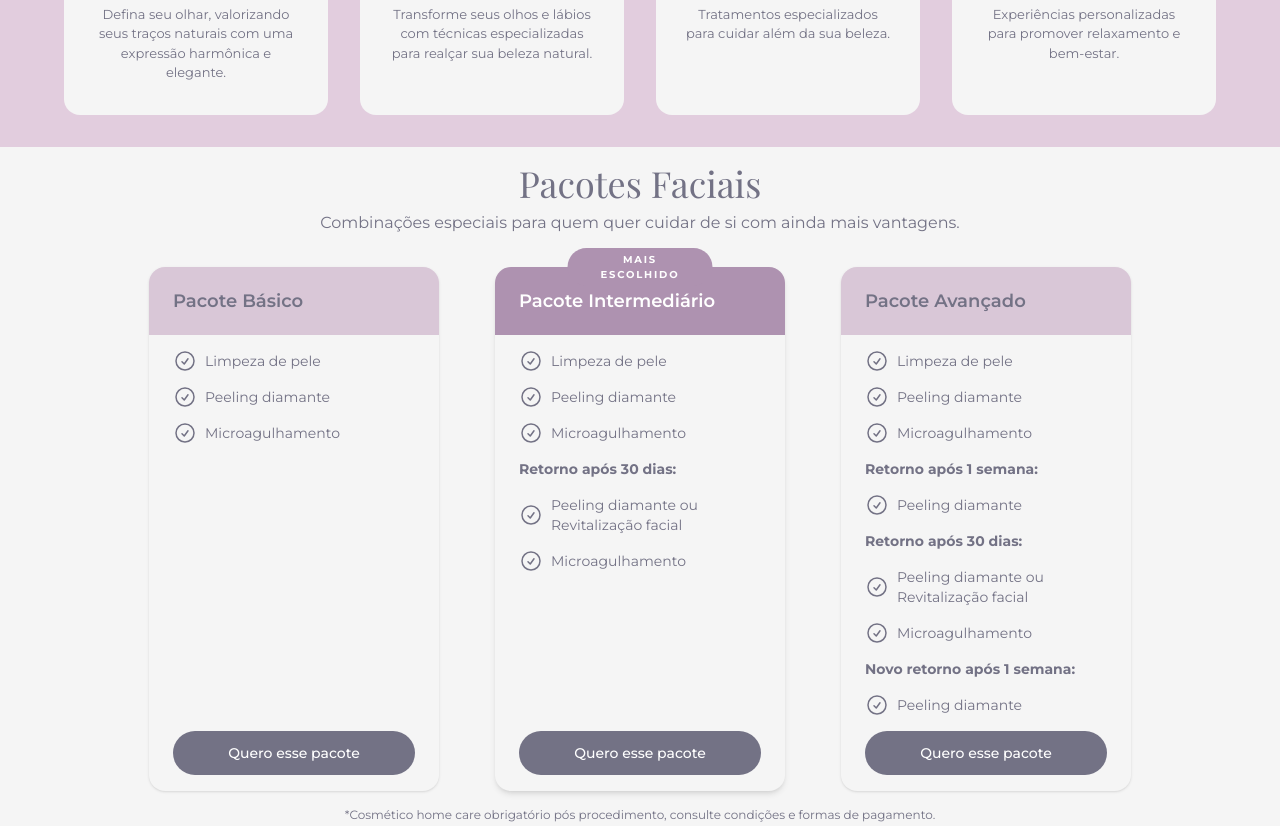
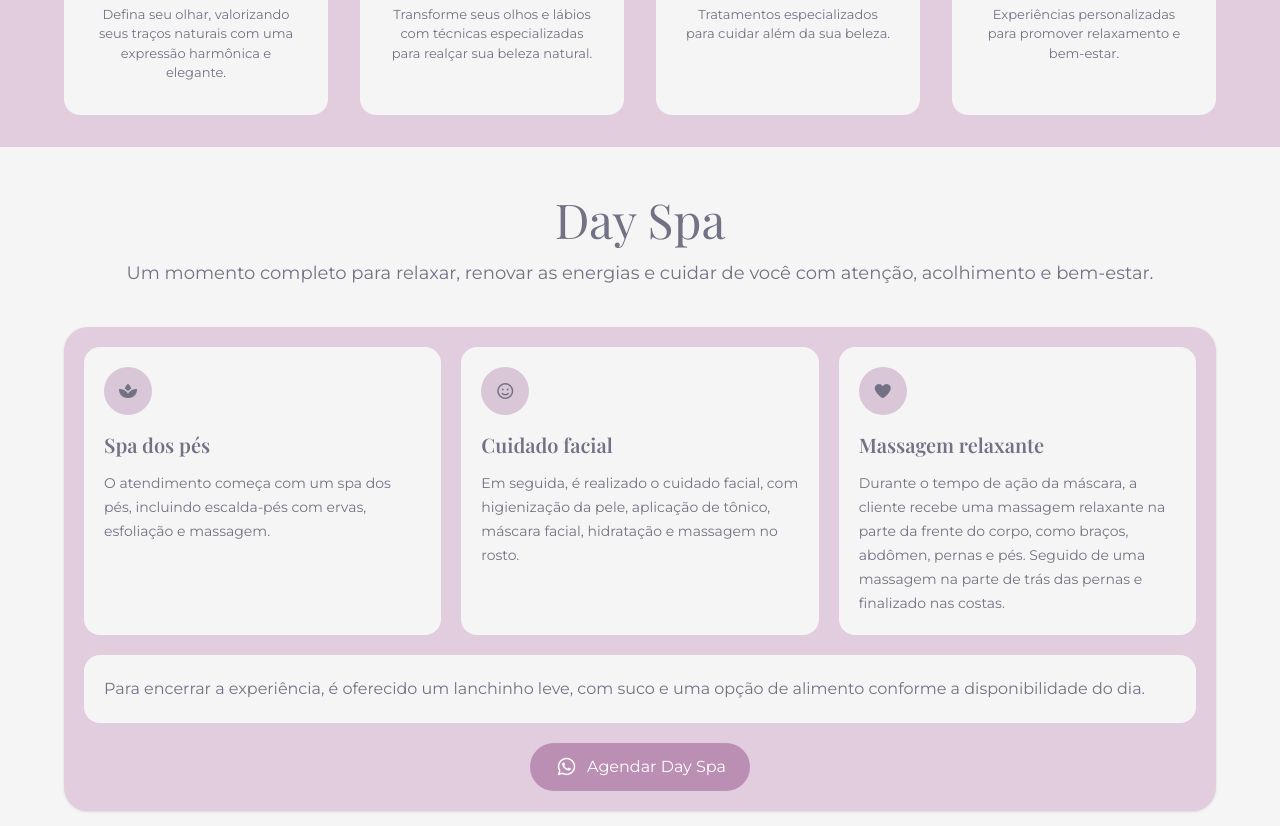
Before and after one commit to NicholasRieger/Studio-JX, a website: page index.html in a window 1280 px wide. Shown: the part 1310-2136 px from the top of the page. Drawn offline with nearby package versions, Linux system fonts and the light colour scheme.

Commit message:
feat: adiciona Day Spa e ajusta cores das seções

```diff
--- a/index.html
+++ b/index.html
@@ -10,12 +10,15 @@
       content="Studio JX: cuidado, beleza e atendimento personalizado em um espaço acolhedor. Agende sua avaliação pelo WhatsApp."
     />
 
-    <meta name="robots" content="index, follow">
+    <meta name="robots" content="index, follow" />
 
     <link rel="canonical" href="https://www.studiojx.com.br/" />
 
-    <meta name="theme-color" content="#e2cdde">
-    <meta name="google-site-verification" content="OET5x-NGxQRmbuUl6MA874OOel4U7Tz8Z_vPG9IkmbQ" />
+    <meta name="theme-color" content="#e2cdde" />
+    <meta
+      name="google-site-verification"
+      content="OET5x-NGxQRmbuUl6MA874OOel4U7Tz8Z_vPG9IkmbQ"
+    />
 
     <meta property="og:type" content="website" />
     <meta property="og:title" content="Studio JX" />
@@ -84,6 +87,7 @@
             <li>
               <a href="#Procedimentos" class="menu-link">Procedimentos</a>
             </li>
+            <li><a href="#DaySpa" class="menu-link">Day Spa</a></li>
             <li><a href="#Pacotes" class="menu-link">Pacotes</a></li>
             <li><a href="#Sobre" class="menu-link">Sobre</a></li>
             <li><a href="#Contato" class="menu-link">Contato</a></li>
@@ -99,6 +103,11 @@
               class="block border-b border-[#737285]/20 pb-2"
               >Procedimentos</a
             >
+          </li>
+          <li>
+            <a href="#DaySpa" class="block border-b border-[#737285]/20 pb-2">
+              Day Spa
+            </a>
           </li>
           <li>
             <a href="#Pacotes" class="block border-b border-[#737285]/20 pb-2"
@@ -170,7 +179,8 @@
             />
             <p class="mt-4 text-lg font-medium md:text-2xl">Sobrancelhas</p>
             <p class="mt-2 mb-1 text-[12px] md:text-[13px]">
-              Defina seu olhar, valorizando seus traços naturais com uma expressão harmônica e elegante.
+              Defina seu olhar, valorizando seus traços naturais com uma
+              expressão harmônica e elegante.
             </p>
           </div>
 
@@ -182,7 +192,8 @@
             />
             <p class="mt-4 text-lg font-medium md:text-2xl">Cílios e Lábios</p>
             <p class="mt-2 mb-1 text-[12px] md:text-[13px]">
-              Transforme seus olhos e lábios com técnicas especializadas para realçar sua beleza natural.
+              Transforme seus olhos e lábios com técnicas especializadas para
+              realçar sua beleza natural.
             </p>
           </div>
 
@@ -212,10 +223,99 @@
         </div>
       </section>
 
+      <!-- Day Spa -->
+      <section
+        id="DaySpa"
+        class="bg-[#f5f5f5] px-4 py-12 text-[#737285] md:py-14"
+      >
+        <div class="mx-auto max-w-6xl">
+          <div class="mx-auto max-w-3xl text-center">
+
+            <h2 class="text-4xl text-[#737285] md:text-5xl">Day Spa</h2>
+
+            <p class="mt-4 text-base leading-7 md:text-lg">
+              Um momento completo para relaxar, renovar as energias e cuidar de
+              você com atenção, acolhimento e bem-estar.
+            </p>
+          </div>
+
+          <div class="mt-10 rounded-3xl bg-[#e2cdde] p-5 shadow-sm md:p-8">
+            <div class="grid gap-5 md:grid-cols-3">
+              <article class="rounded-2xl bg-[#f5f5f5] p-5 text-left">
+                <div
+                  class="mb-4 flex h-12 w-12 items-center justify-center rounded-full bg-[#d9c7d7]"
+                >
+                  <i class="fa-solid fa-spa text-[#737285]"></i>
+                </div>
+
+                <h3 class="text-xl font-semibold">Spa dos pés</h3>
+
+                <p class="mt-3 text-sm leading-6">
+                  O atendimento começa com um spa dos pés, incluindo escalda-pés
+                  com ervas, esfoliação e massagem.
+                </p>
+              </article>
+
+              <article class="rounded-2xl bg-[#f5f5f5] p-5 text-left">
+                <div
+                  class="mb-4 flex h-12 w-12 items-center justify-center rounded-full bg-[#d9c7d7]"
+                >
+                  <i class="fa-regular fa-face-smile text-[#737285]"></i>
+                </div>
+
+                <h3 class="text-xl font-semibold">Cuidado facial</h3>
+
+                <p class="mt-3 text-sm leading-6">
+                  Em seguida, é realizado o cuidado facial, com higienização da
+                  pele, aplicação de tônico, máscara facial, hidratação e
+                  massagem no rosto.
+                </p>
+              </article>
+
+              <article class="rounded-2xl bg-[#f5f5f5] p-5 text-left">
+                <div
+                  class="mb-4 flex h-12 w-12 items-center justify-center rounded-full bg-[#d9c7d7]"
+                >
+                  <i class="fa-solid fa-heart text-[#737285]"></i>
+                </div>
+
+                <h3 class="text-xl font-semibold">Massagem relaxante</h3>
+
+                <p class="mt-3 text-sm leading-6">
+                  Durante o tempo de ação da máscara, a cliente recebe uma
+                  massagem relaxante na parte da frente do corpo, como braços,
+                  abdômen, pernas e pés. Seguido de uma massagem na parte de trás das pernas e finalizado nas costas.
+                </p>
+              </article>
+            </div>
+
+            <div class="mt-5 rounded-2xl bg-[#f5f5f5] p-5 text-left md:p-6">
+              <p class="text-sm leading-7 md:text-base">
+                Para encerrar a experiência, é
+                oferecido um lanchinho leve, com suco e uma opção de alimento
+                conforme a disponibilidade do dia.
+              </p>
+            </div>
+
+            <div class="mt-5 flex justify-center">
+              <a
+                href="https://wa.me/5511986892110?text=Olá!%20Gostaria%20de%20agendar%20o%20Day%20Spa."
+                target="_blank"
+                rel="noopener noreferrer"
+                class="inline-flex w-full items-center justify-center gap-2 rounded-full bg-[#bb8eb3] px-6 py-3 text-center text-white transition-all duration-300 hover:bg-[#c78abc] md:w-auto"
+              >
+                <i class="fa-brands fa-whatsapp fa-lg"></i>
+                Agendar Day Spa
+              </a>
+            </div>
+          </div>
+        </div>
+      </section>
+
       <!-- Pacotes -->
       <section
-        class="bg-[#F5F5F5] px-4 py-4 text-center text-[#737285]"
-        id="Pacotes Faciais"
+        class="bg-[#e2cdde] px-4 py-12 text-center text-[#737285]"
+        id="Pacotes"
       >
         <h2 class="text-4xl">Pacotes Faciais</h2>
         <p class="mt-2 text-sm md:text-base">
@@ -412,7 +512,7 @@
       <!--Sobre o Studio-->
 
       <section
-        class="bg-[#e2cdde] px-4 text-center text-[#737285] md:flex-rowmd:justify-center gap-10 pb-5 md:pb-0"
+        class="bg-[#f5f5f5] px-4 py-10 text-center text-[#737285] md:flex-row md:justify-center"
         id="Sobre"
       >
         <div
@@ -423,7 +523,7 @@
             <img src="assets/Studio.jpg" alt="" class="w-100 rounded-xl" />
           </div>
           <div
-            class="md:w-150 bg-[#f3dcef] rounded-2xl p-3 mt-4 md:mt-0 md:bg-transparent md:flex md:flex-col md:justify-around"
+            class="md:w-150 bg-[#e2cdde] rounded-2xl p-5 mt-4 md:mt-0 md:flex md:flex-col md:justify-around"
           >
             <div>
               <h2 class="text-4xl hidden md:block">Sobre o Studio</h2>
@@ -510,7 +610,7 @@
 
       <!--Avaliações-->
 
-      <section class="bg-[#f5f5f5] px-4 pt-4 pb-8 text-center text-[#737285]">
+      <section class="bg-[#e2cdde] px-4 py-12 text-center text-[#737285]">
         <h2 class="text-4xl">O que nossos clientes dizem</h2>
         <p class="mt-2 text-sm md:text-sm">
           Resultados que transformam. <br class="md:hidden" />Depoimentos que
@@ -522,7 +622,7 @@
         >
           <!-- Avaliação 1 -->
           <div
-            class="flex w-[290px] flex-col overflow-hidden rounded-2xl bg-[#e2cdde] p-6 shadow-sm"
+            class="flex w-[290px] flex-col overflow-hidden rounded-2xl bg-[#f5f5f5] p-6 shadow-sm"
           >
             <p class="text-left text-sm italic">
               "Gostaria de expressar minha profunda gratidão pelo atendimento
@@ -533,7 +633,7 @@
             <p class="mt-4 text-left italic">- Bianca P.</p>
           </div>
           <div
-            class="flex w-[290px] flex-col overflow-hidden rounded-2xl bg-[#e2cdde] p-6 shadow-sm justify-between"
+            class="flex w-[290px] flex-col overflow-hidden rounded-2xl bg-[#f5f5f5] p-6 shadow-sm justify-between"
           >
             <p class="text-left text-sm italic">
               "Nota 1000. Explica cada ação que está sendo feito, deixando a
@@ -543,7 +643,7 @@
             <p class="mt-4 text-left italic">- Nicholas R.</p>
           </div>
           <div
-            class="flex w-[290px] flex-col overflow-hidden rounded-2xl bg-[#e2cdde] p-6 shadow-sm justify-between"
+            class="flex w-[290px] flex-col overflow-hidden rounded-2xl bg-[#f5f5f5] p-6 shadow-sm justify-between"
           >
             <p class="text-left text-sm italic">
               "Profissional super atenciosa, com cuidado nos mínimos detalhes.
@@ -557,7 +657,7 @@
       <!--Contato e Localização-->
 
       <section
-        class="flex flex-col items-center gap-6 bg-[#d3c1d7] bg-[url('/assets/Flores-Footer.png')] bg-right-bottom bg-no-repeat px-4 py-8 text-center text-[#737285] bg-[length:120px] md:flex-row md:justify-center md:gap-20 md:px-6 md:py-5 md:text-left md:bg-[length:250px]"
+        class="flex flex-col items-center gap-6 bg-[#f5f5f5] bg-[url('/assets/Flores-Footer.png')] bg-right-bottom bg-no-repeat px-4 py-10 text-center text-[#737285] bg-[length:120px] md:flex-row md:justify-center md:gap-20 md:px-6 md:py-8 md:text-left md:bg-[length:250px]"
         id="Contato"
       >
         <div class="flex flex-col gap-2 md:max-w-sm">
```
